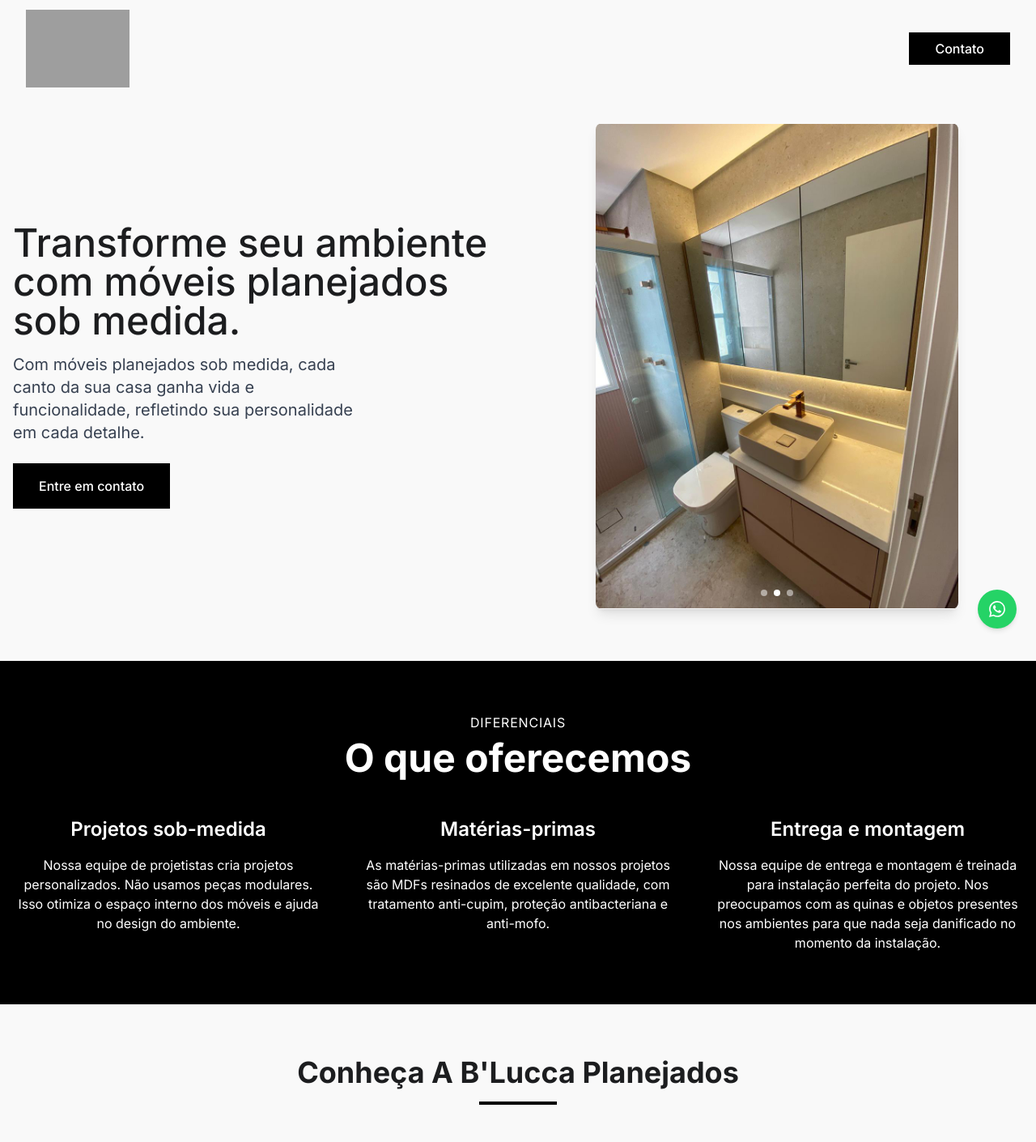
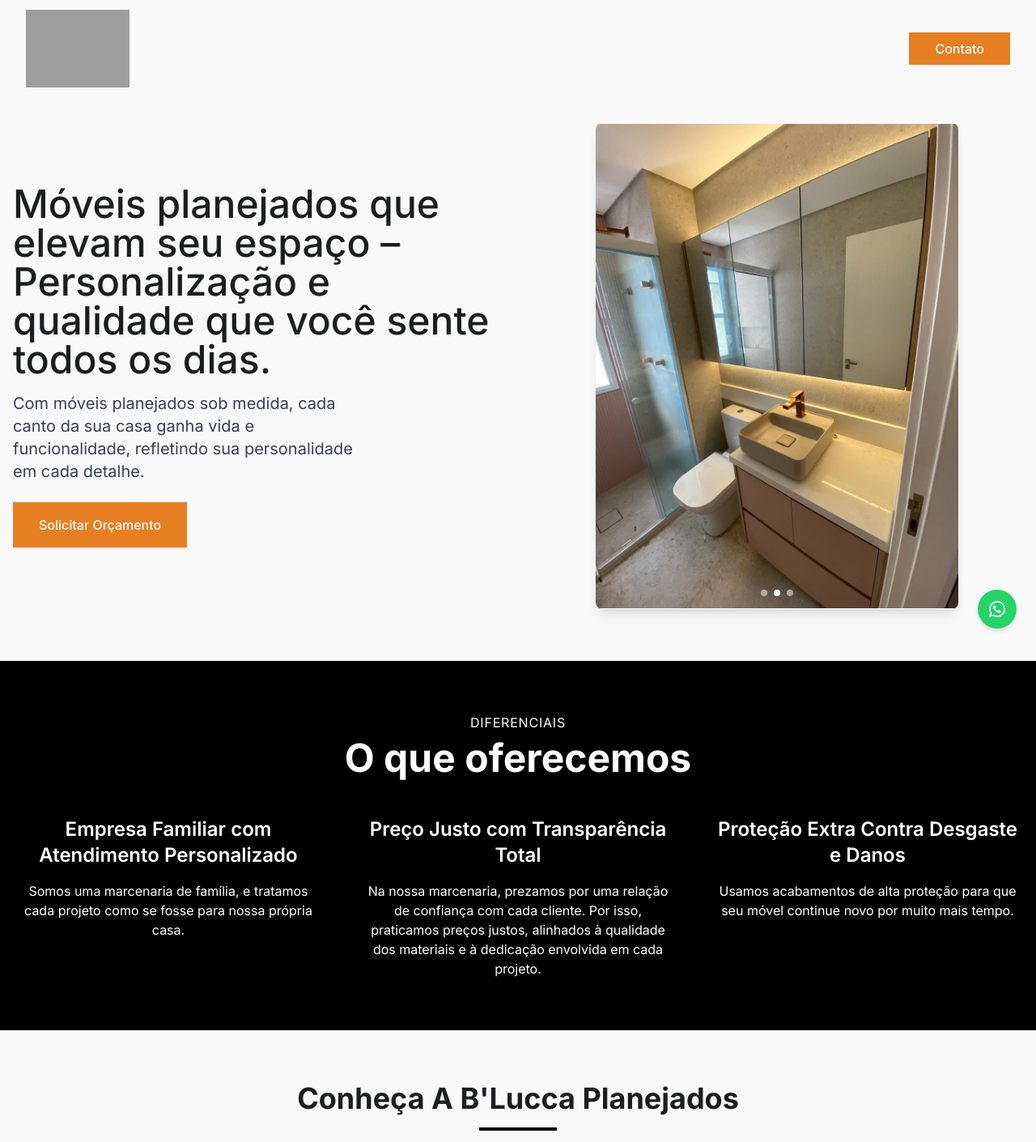
Before and after one commit to bernardoboerdev/Planejados, a Next.js app: page / in a window 1280 px wide. Shown: the top 1410 px of the page at 81% size. Built offline with nearby package versions, Linux system fonts and the light colour scheme; grey boxes are pictures that could not be loaded.

Commit message:
feat: update benefits section with new highlights
Modify section to reflect new company differentiators

Co-authored-by: null <208086411+bernardoboerdev@users.noreply.github.com>

```diff
--- a/app/page.tsx
+++ b/app/page.tsx
@@ -43,7 +43,7 @@ export default function Home() {
             href={whatsappLink}
             target="_blank"
             rel="noopener noreferrer"
-            className="bg-black hover:bg-black/90 text-white rounded-none px-8 py-2 inline-flex items-center justify-center h-10 font-medium transition-colors focus-visible:outline-none focus-visible:ring-2 focus-visible:ring-ring focus-visible:ring-offset-2 disabled:opacity-50 disabled:pointer-events-none ring-offset-background"
+            className="bg-primary hover:bg-primary/90 text-white rounded-none px-8 py-2 inline-flex items-center justify-center h-10 font-medium transition-colors focus-visible:outline-none focus-visible:ring-2 focus-visible:ring-ring focus-visible:ring-offset-2 disabled:opacity-50 disabled:pointer-events-none ring-offset-background"
           >
             Contato
           </a>
@@ -57,7 +57,7 @@ export default function Home() {
             <div className="space-y-6">
               <div className="space-y-4">
                 <h1 className="text-4xl md:text-5xl font-medium text-[#1C1D1F]">
-                  Transforme seu ambiente com móveis planejados sob medida.
+                  Móveis planejados que elevam seu espaço – Personalização e qualidade que você sente todos os dias.
                 </h1>
                 <p className="text-lg md:text-xl text-gray-700 max-w-md">
                   Com móveis planejados sob medida, cada canto da sua casa ganha vida e funcionalidade, refletindo sua
@@ -69,9 +69,9 @@ export default function Home() {
                 href={whatsappLink}
                 target="_blank"
                 rel="noopener noreferrer"
-                className="bg-black hover:bg-black/90 text-white rounded-none px-8 py-4 inline-flex items-center justify-center font-medium transition-colors focus-visible:outline-none focus-visible:ring-2 focus-visible:ring-ring focus-visible:ring-offset-2 disabled:opacity-50 disabled:pointer-events-none ring-offset-background"
+                className="bg-primary hover:bg-primary/90 text-white rounded-none px-8 py-4 inline-flex items-center justify-center font-medium transition-colors focus-visible:outline-none focus-visible:ring-2 focus-visible:ring-ring focus-visible:ring-offset-2 disabled:opacity-50 disabled:pointer-events-none ring-offset-background"
               >
-                Entre em contato
+                Solicitar Orçamento
               </a>
             </div>
 
@@ -94,24 +94,22 @@ export default function Home() {
 
             <div className="grid grid-cols-1 md:grid-cols-3 gap-12">
               <div className="space-y-4">
-                <h3 className="text-2xl font-semibold">Projetos sob-medida</h3>
+                <h3 className="text-2xl font-semibold">Empresa Familiar com Atendimento Personalizado</h3>
                 <p className="text-white">
-                  Nossa equipe de projetistas cria projetos personalizados. Não usamos peças modulares. Isso otimiza o
-                  espaço interno dos móveis e ajuda no design do ambiente.
+                  Somos uma marcenaria de família, e tratamos cada projeto como se fosse para nossa própria casa.
                 </p>
               </div>
               <div className="space-y-4">
-                <h3 className="text-2xl font-semibold">Matérias-primas</h3>
+                <h3 className="text-2xl font-semibold">Preço Justo com Transparência Total</h3>
                 <p className="text-white">
-                  As matérias-primas utilizadas em nossos projetos são MDFs resinados de excelente qualidade, com
-                  tratamento anti-cupim, proteção antibacteriana e anti-mofo.
+                  Na nossa marcenaria, prezamos por uma relação de confiança com cada cliente. Por isso, praticamos
+                  preços justos, alinhados à qualidade dos materiais e à dedicação envolvida em cada projeto.
                 </p>
               </div>
               <div className="space-y-4">
-                <h3 className="text-2xl font-semibold">Entrega e montagem</h3>
+                <h3 className="text-2xl font-semibold">Proteção Extra Contra Desgaste e Danos</h3>
                 <p className="text-white">
-                  Nossa equipe de entrega e montagem é treinada para instalação perfeita do projeto. Nos preocupamos com
-                  as quinas e objetos presentes nos ambientes para que nada seja danificado no momento da instalação.
+                  Usamos acabamentos de alta proteção para que seu móvel continue novo por muito mais tempo.
                 </p>
               </div>
             </div>
@@ -151,7 +149,7 @@ export default function Home() {
                   href={whatsappLink}
                   target="_blank"
                   rel="noopener noreferrer"
-                  className="bg-black hover:bg-black/90 text-white rounded-none px-8 py-6 inline-flex items-center justify-center font-medium transition-colors focus-visible:outline-none focus-visible:ring-2 focus-visible:ring-ring focus-visible:ring-offset-2 disabled:opacity-50 disabled:pointer-events-none ring-offset-background mt-4"
+                  className="bg-primary hover:bg-primary/90 text-white rounded-none px-8 py-6 inline-flex items-center justify-center font-medium transition-colors focus-visible:outline-none focus-visible:ring-2 focus-visible:ring-ring focus-visible:ring-offset-2 disabled:opacity-50 disabled:pointer-events-none ring-offset-background mt-4"
                 >
                   Fale conosco +
                 </a>
@@ -176,7 +174,7 @@ export default function Home() {
                   href={whatsappLink}
                   target="_blank"
                   rel="noopener noreferrer"
-                  className="bg-black hover:bg-black/90 text-white rounded-none px-8 py-6 inline-flex items-center justify-center font-medium transition-colors focus-visible:outline-none focus-visible:ring-2 focus-visible:ring-ring focus-visible:ring-offset-2 disabled:opacity-50 disabled:pointer-events-none ring-offset-background mt-4"
+                  className="bg-primary hover:bg-primary/90 text-white rounded-none px-8 py-6 inline-flex items-center justify-center font-medium transition-colors focus-visible:outline-none focus-visible:ring-2 focus-visible:ring-ring focus-visible:ring-offset-2 disabled:opacity-50 disabled:pointer-events-none ring-offset-background mt-4"
                 >
                   Fale conosco +
                 </a>
@@ -264,7 +262,7 @@ export default function Home() {
                   href={whatsappLink}
                   target="_blank"
                   rel="noopener noreferrer"
-                  className="bg-black hover:bg-black/90 text-white rounded-none px-6 py-4 inline-flex items-center justify-center font-medium transition-colors focus-visible:outline-none focus-visible:ring-2 focus-visible:ring-ring focus-visible:ring-offset-2 disabled:opacity-50 disabled:pointer-events-none ring-offset-background mt-2"
+                  className="bg-primary hover:bg-primary/90 text-white rounded-none px-6 py-4 inline-flex items-center justify-center font-medium transition-colors focus-visible:outline-none focus-visible:ring-2 focus-visible:ring-ring focus-visible:ring-offset-2 disabled:opacity-50 disabled:pointer-events-none ring-offset-background mt-2"
                 >
                   Fale conosco +
                 </a>
@@ -297,7 +295,7 @@ export default function Home() {
                 href={whatsappLink}
                 target="_blank"
                 rel="noopener noreferrer"
-                className="bg-black hover:bg-black/90 text-white rounded-none px-8 py-6 inline-flex items-center justify-center font-medium transition-colors focus-visible:outline-none focus-visible:ring-2 focus-visible:ring-ring focus-visible:ring-offset-2 disabled:opacity-50 disabled:pointer-events-none ring-offset-background"
+                className="bg-primary hover:bg-primary/90 text-white rounded-none px-8 py-6 inline-flex items-center justify-center font-medium transition-colors focus-visible:outline-none focus-visible:ring-2 focus-visible:ring-ring focus-visible:ring-offset-2 disabled:opacity-50 disabled:pointer-events-none ring-offset-background"
               >
                 Ainda tem dúvidas? Fale conosco
               </a>
@@ -316,7 +314,7 @@ export default function Home() {
             href={whatsappLink}
             target="_blank"
             rel="noopener noreferrer"
-            className="bg-black hover:bg-black/90 text-white rounded-none px-8 py-6 inline-flex items-center justify-center font-medium transition-colors focus-visible:outline-none focus-visible:ring-2 focus-visible:ring-ring focus-visible:ring-offset-2 disabled:opacity-50 disabled:pointer-events-none ring-offset-background border-2 border-white"
+            className="bg-primary hover:bg-primary/90 text-white rounded-none px-8 py-6 inline-flex items-center justify-center font-medium transition-colors focus-visible:outline-none focus-visible:ring-2 focus-visible:ring-ring focus-visible:ring-offset-2 disabled:opacity-50 disabled:pointer-events-none ring-offset-background border-2 border-white"
           >
             Fale conosco agora
           </a>
```
Also changed, not shown: 1 other file (tests, documents, lock files or other folders).
